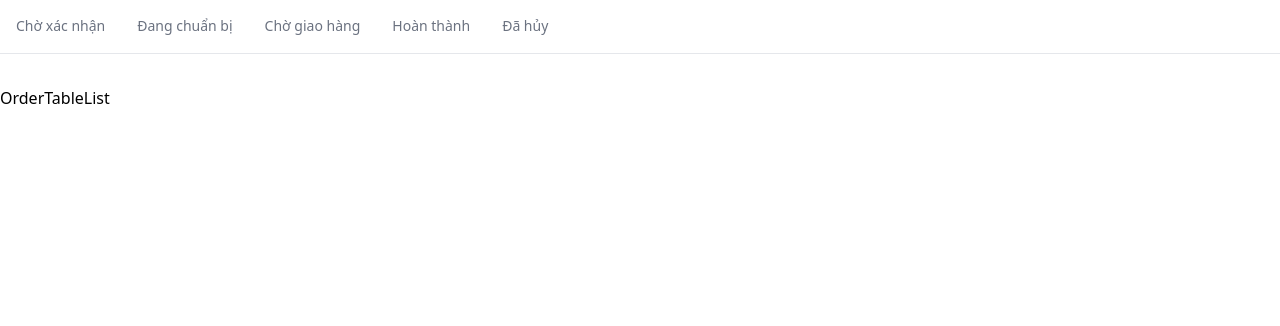
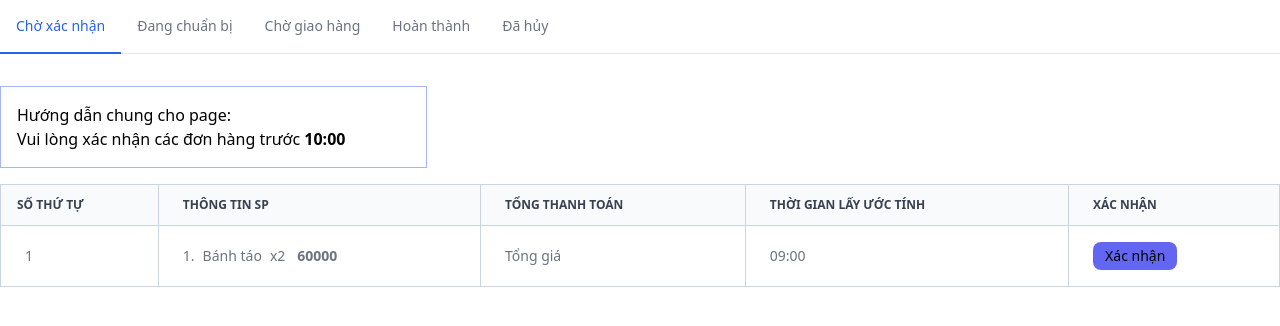
Before and after one commit to public-transportation-pickup/PTP-Web-StoreManager, a React (Vite) app: page /order/confirming in a window 1280 px wide. Shown: the top 326 px of the page. Built offline with nearby package versions, Linux system fonts and the light colour scheme.

Commit message:
aborting

```diff
--- a/src/App.jsx
+++ b/src/App.jsx
@@ -5,9 +5,6 @@ import "./assets/styles/tailwind.css";
 import Admin from "./layouts/Admin";
 import Auth from "./layouts/Auth";
 import {AuthProvider} from './views/auth/AuthProvider';
-
-// views without layouts
-//import Login from "./views/auth/Login";
 import Dashboard from "./views/admin/Dashboard";
 import Maps from "./views/admin/Maps";
 import Settings from "./views/admin/Settings";
@@ -17,6 +14,7 @@ import ProductItemTemp from "./components/menus/ProductItemTemp";
 import CreateMenuPage from "./views/menu/CreateMenuPage";
 import OrderMainPage from "./views/order/OrderMainPage";
 import OrderTableList from "./views/order/OrderTableList";
+import OrderConfirmTable from "./views/order/OrderConfirmTable";
 
 
 function App() {
@@ -37,8 +35,7 @@ function App() {
             <Route path="/productitemtemp" element={<ProductItemTemp/>}/>
             <Route path="/menu" element={<CreateMenuPage/>}/>
             <Route path="/order" element={<OrderMainPage/>}>
-              {/* <Route index element={<OrderMainPage/>}/> */}
-              <Route path="confirming" index element={<OrderTableList/>}/>
+              <Route path="confirming" index element={<OrderConfirmTable/>}/>
               <Route path="preparing" element={<OrderTableList/>}/>
               <Route path="delivering" element={<OrderTableList/>}/>
               <Route path="completed" element={<OrderTableList/>}/>
--- /dev/null
+++ b/src/components/orders/OrderConfirmItem.jsx
@@ -0,0 +1,98 @@
+
+
+export default function OrderConfirmItem() {
+  return (
+    <div>
+        <div>
+            Hướng dẫn chung cho page:
+            <p>Vui lòng xác nhận đơn hàng trước <strong>10:00</strong></p>
+        </div>
+        <div>
+
+
+<div className="relative overflow-x-auto">
+    <table className="w-full text-sm text-left rtl:text-right text-gray-500 dark:text-gray-400">
+        <thead className="text-xs text-gray-700 uppercase bg-gray-50 dark:bg-gray-700 dark:text-gray-400">
+            <tr>
+                <th scope="col" className="px-6 py-3">
+                    Số thứ tự
+                </th>
+                <th scope="col" className="px-6 py-3">
+                    STT sp
+                </th>
+                <th scope="col" className="px-6 py-3">
+                    Tên sản phẩm
+                </th>
+                <th scope="col" className="px-6 py-3">
+                    Số lượng
+                </th>
+                <th scope="col" className="px-6 py-3">
+                    Đơn giá
+                </th>
+                <th scope="col" className="px-6 py-3">
+                    Tổng thanh toán
+                </th>
+            </tr>
+        </thead>
+        <tbody>
+            <tr className="bg-white border-b dark:bg-gray-800 dark:border-gray-700">
+                <td className="px-6 py-4">
+                    1
+                </td>
+                <tr>
+                    <td className="px-6 py-4">
+                        1 Stt product
+                    </td>
+                    <th scope="row" className="px-6 py-4 font-medium text-gray-900 whitespace-nowrap dark:text-white">
+                        Apple MacBook Pro 17&quot;
+                    </th>
+                    <td className="px-6 py-4">
+                        x2
+                    </td>
+                    <td className="px-6 py-4">
+                        60000
+                    </td>
+                </tr>
+                <td className="px-6 py-4">
+                        Tổng giá
+                </td>
+                <td className="px-6 py-4">
+                    <button className="bg-indigo-500 hover:opacity-80 rounded-lg">Xác nhận</button>
+                </td>
+            </tr>
+            <tr className="bg-white border-b dark:bg-gray-800 dark:border-gray-700">
+                <th scope="row" className="px-6 py-4 font-medium text-gray-900 whitespace-nowrap dark:text-white">
+                    Microsoft Surface Pro
+                </th>
+                <td className="px-6 py-4">
+                    White
+                </td>
+                <td className="px-6 py-4">
+                    Laptop PC
+                </td>
+                <td className="px-6 py-4">
+                    $1999
+                </td>
+            </tr>
+            <tr className="bg-white dark:bg-gray-800">
+                <th scope="row" className="px-6 py-4 font-medium text-gray-900 whitespace-nowrap dark:text-white">
+                    Magic Mouse 2
+                </th>
+                <td className="px-6 py-4">
+                    Black
+                </td>
+                <td className="px-6 py-4">
+                    Accessories
+                </td>
+                <td className="px-6 py-4">
+                    $99
+                </td>
+            </tr>
+        </tbody>
+    </table>
+</div>
+
+        </div>
+    </div>
+  )
+}
--- a/src/components/orders/TabOrderStatus.jsx
+++ b/src/components/orders/TabOrderStatus.jsx
@@ -4,15 +4,15 @@ import classNames from "classnames";
 import { TABS_ORDER } from "../../libs/constants/navigation";
 
 
-const propertiesActive='inline-block p-4 text-blue-600 border-b-2 border-blue-600 rounded-t-lg dark:text-blue-500 dark:border-blue-500'
-const propertiesInActivce='inline-block p-4 border-b-2 border-transparent rounded-t-lg hover:text-gray-600 hover:border-gray-300 dark:hover:text-gray-300'
+const propertiesCommom='inline-block p-4 border-b-2 rounded-t-lg'
+const propertiesActive=' text-blue-600 border-blue-600 dark:text-blue-500 dark:border-blue-500'
+const propertiesInActivce='  border-transparent  hover:text-gray-600 hover:border-gray-300 dark:hover:text-gray-300'
 function TabsNavigate({item}){
-    const {pathName}= useLocation();
+    const {pathname}= useLocation();
     return (
 
-    <Link to={item.path} className={classNames(pathName===item.path?propertiesActive : propertiesInActivce)}>
+    <Link to={item.path} className={classNames(pathname===item.path?propertiesActive : propertiesInActivce,propertiesCommom)}>
             {item.label}
-            {console.log("TCheck:",pathName===item.path?'true':'false')}
     </Link>
     )
 }
@@ -35,18 +35,6 @@ export default function TabOrderStatus() {
                 ))
             }
         </li>
-        {/* <li className="me-2">
-            <a href="#" className="inline-block p-4 text-blue-600 border-b-2 border-blue-600 rounded-t-lg active dark:text-blue-500 dark:border-blue-500" aria-current="page">Đã xác nhận</a>
-        </li>
-        <li className="me-2">
-            <a href="#" className="inline-block p-4 border-b-2 border-transparent rounded-t-lg hover:text-gray-600 hover:border-gray-300 dark:hover:text-gray-300">Đã hoàn thành</a>
-        </li>
-        <li className="me-2">
-            <a href="#" className="inline-block p-4 border-b-2 border-transparent rounded-t-lg hover:text-gray-600 hover:border-gray-300 dark:hover:text-gray-300">Tất cả đơn</a>
-        </li>
-        <li>
-            <a className="inline-block p-4 text-gray-400 rounded-t-lg cursor-not-allowed dark:text-gray-500">Disabled</a>
-        </li> */}
     </ul>
 </div>
 
--- a/src/views/auth/AuthProvider.jsx
+++ b/src/views/auth/AuthProvider.jsx
@@ -3,6 +3,7 @@
 import { createContext, useContext, useMemo } from "react";
 import { useNavigate } from "react-router-dom";
 import { useLocalStorage } from "../../libs/Commons/UseLocalStorage";
+import PropTypes from 'prop-types';
 const AuthContext = createContext();
 
 export const AuthProvider = ({ children }) => {
@@ -37,3 +38,7 @@ export const AuthProvider = ({ children }) => {
 export const useAuth = () => {
   return useContext(AuthContext);
 };
+
+AuthProvider.propTypes={
+  children:PropTypes.any
+}
--- /dev/null
+++ b/src/views/order/OrderCancelTable.jsx
@@ -0,0 +1,7 @@
+
+
+export default function OrderCancelTable() {
+  return (
+    <div>OrderCancelTable</div>
+  )
+}
--- /dev/null
+++ b/src/views/order/OrderCompleteTable.jsx
@@ -0,0 +1,7 @@
+
+
+export default function OrderCompleteTable() {
+  return (
+    <div>OrderCompleteTable</div>
+  )
+}
--- /dev/null
+++ b/src/views/order/OrderConfirmTable.jsx
@@ -0,0 +1,64 @@
+
+
+export default function OrderConfirmTable() {
+  return (
+    <div className="flex flex-col gap-4">
+        <div className="w-full flex justify-between">
+            <div className="w-1/3 border border-indigo-300 p-4">
+            Hướng dẫn chung cho page:
+            <p>Vui lòng xác nhận các đơn hàng trước <strong>10:00</strong></p>
+            </div>
+        </div>
+        <div>
+            <div className="relative overflow-x-auto">
+                <table className="w-full text-sm text-left rtl:text-right text-gray-500 dark:text-gray-400 border-collapse border border-slate-400">
+                    <thead className="text-xs text-gray-700 uppercase bg-gray-50 dark:bg-gray-700 dark:text-gray-400">
+                        <tr>
+                            <th scope="col" className="px-4 py-3 border border-slate-300 items-center">
+                                Số thứ tự
+                            </th>
+                            <th scope="col" className="px-6 py-3 items-center justify-center border border-slate-300">
+                                Thông tin sp
+                            </th>
+                            <th scope="col" className="px-6 py-3 border border-slate-300">
+                                Tổng thanh toán
+                            </th>
+                            <th scope="col" className="px-6 py-3 border border-slate-300">
+                                Thời gian lấy ước tính
+                            </th>
+                            <th scope="col" className="px-6 py-3 border border-slate-300">
+                                Xác nhận
+                            </th>
+                        </tr>
+                    </thead>
+                    <tbody >
+                        <tr className="bg-white border-b dark:bg-gray-800 dark:border-gray-700 border border-slate-300">
+                            <td className="px-6 py-4 border border-slate-300">
+                                1
+                            </td>
+                            <td className="px-6 py-4 border border-slate-300">
+                                <div className="flex flex-row gap-2">
+                                    <p>1. </p>
+                                    <p>Bánh táo</p>
+                                    <p>x2</p>
+                                    <p><strong className="pl-1">60000</strong></p>
+                                </div>
+                            </td>
+                            <td className="px-6 py-4 border border-slate-300">
+                                    Tổng giá
+                            </td>
+                            <td className="px-6 py-4 border border-slate-300">
+                                09:00
+                            </td>
+                            <td className="px-6 py-4 border border-slate-300">
+                                <button className="bg-indigo-500 hover:opacity-80 rounded-lg text-black p-3 py-1 text-sm">Xác nhận</button>
+                            </td>
+                        </tr>
+
+                    </tbody>
+                </table>
+            </div>
+        </div>
+    </div>
+  )
+}
--- /dev/null
+++ b/src/views/order/OrderDeliveryTable.jsx
@@ -0,0 +1,7 @@
+
+
+export default function OrderDeliveryTable() {
+  return (
+    <div>OrderDeliveryTable</div>
+  )
+}
--- /dev/null
+++ b/src/views/order/OrderPrepareTable.jsx
@@ -0,0 +1,13 @@
+
+
+export default function OrderPrepareTable() {
+  return (
+    <div>
+        <div>
+            <h1>Note:</h1>
+            <p>Vui lòng xác nhận trước </p>
+        </div>
+
+    </div>
+  )
+}
```
Also changed, not shown: src/views/auth/Login.jsx (+3 -4 lines).
